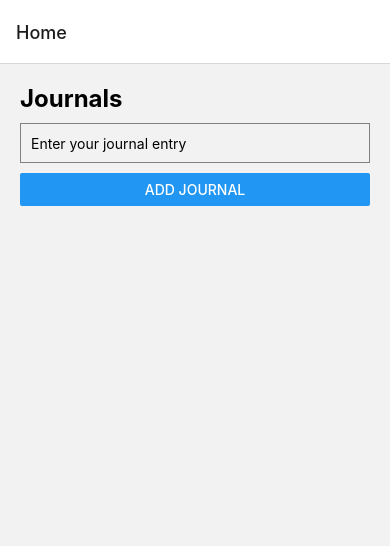
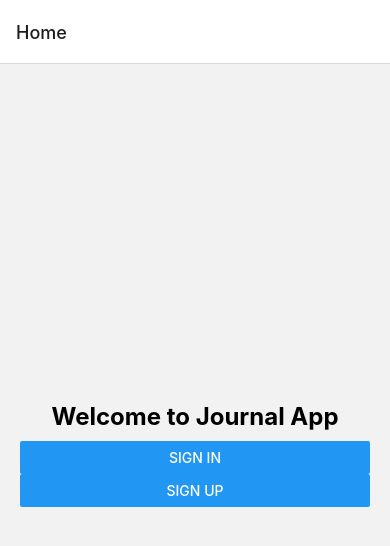
Before and after one commit to RoySamson-stack/Shamiri, a React Native app: screen /Home in a window 390 px wide. Shown: the top 546 px of the page. Built offline with nearby package versions, Linux system fonts and the light colour scheme.

Commit message:
updating the homescreen to feature the signup and signin buttons

```diff
--- a/src/HomeScreen.tsx
+++ b/src/HomeScreen.tsx
@@ -1,47 +1,23 @@
-import React, { useState } from 'react';
-import { View, Text, TextInput, Button, StyleSheet, FlatList, TouchableOpacity } from 'react-native';
+// HomeScreen.tsx
+
+import React from 'react';
+import { View, Text, Button, StyleSheet } from 'react-native';
 import { StackNavigationProp } from '@react-navigation/stack';
 import { RootStackParamList } from '../types/navigaton';
 import { RouteProp } from '@react-navigation/native';
 
 type HomeScreenNavigationProp = StackNavigationProp<RootStackParamList, 'Home'>;
-type HomeScreenRouteProp = RouteProp<RootStackParamList, 'Home'>;
 
 type Props = {
   navigation: HomeScreenNavigationProp;
-  route: HomeScreenRouteProp;
 };
 
 const HomeScreen: React.FC<Props> = ({ navigation }) => {
-  const [journals, setJournals] = useState<{ id: string; text: string }[]>([]);
-  const [journal, setJournal] = useState('');
-
-  const addJournal = () => {
-    setJournals([...journals, { id: journals.length.toString(), text: journal }]);
-    setJournal('');
-  };
-
   return (
     <View style={styles.container}>
-      <Text style={styles.title}>Journals</Text>
-      <TextInput
-        style={styles.input}
-        placeholder="Enter your journal entry"
-        value={journal}
-        onChangeText={setJournal}
-      />
-      <Button title="Add Journal" onPress={addJournal} />
-      <FlatList
-        data={journals}
-        renderItem={({ item }) => (
-          <TouchableOpacity onPress={() => navigation.navigate('Journal', { journal: item.text })}>
-            <View style={styles.journal}>
-              <Text style={styles.journalText}>{item.text}</Text>
-            </View>
-          </TouchableOpacity>
-        )}
-        keyExtractor={(item) => item.id}
-      />
+      <Text style={styles.title}>Welcome to Journal App</Text>
+      <Button title="Sign In" onPress={() => navigation.navigate('Signin')} />
+      <Button title="Sign Up" onPress={() => navigation.navigate('Signup')} />
     </View>
   );
 };
@@ -50,26 +26,13 @@ const styles = StyleSheet.create({
   container: {
     flex: 1,
     padding: 20,
+    justifyContent: 'center',
   },
   title: {
     fontSize: 24,
     fontWeight: 'bold',
     marginBottom: 10,
-  },
-  input: {
-    height: 40,
-    borderColor: 'gray',
-    borderWidth: 1,
-    marginBottom: 10,
-    paddingHorizontal: 10,
-  },
-  journal: {
-    padding: 10,
-    borderBottomWidth: 1,
-    borderBottomColor: '#ccc',
-  },
-  journalText: {
-    fontSize: 18,
+    textAlign: 'center',
   },
 });
 
```
